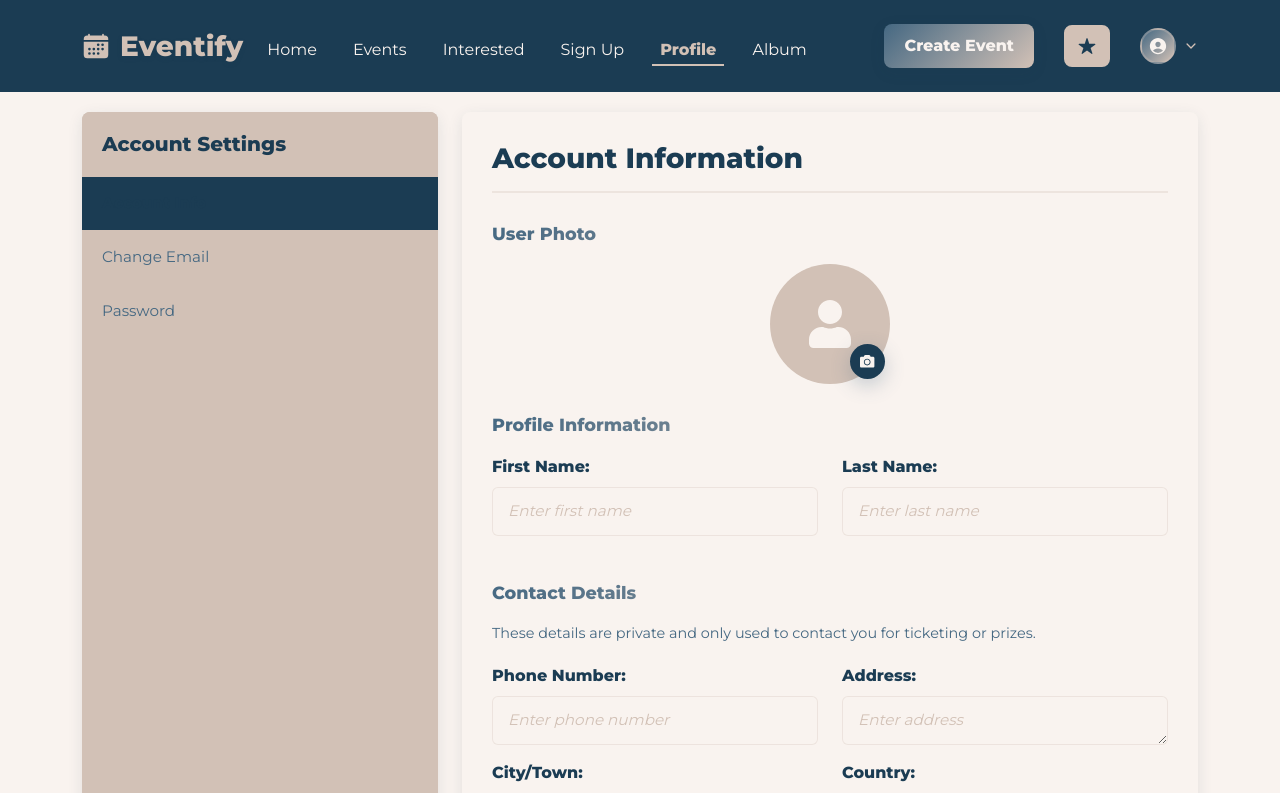
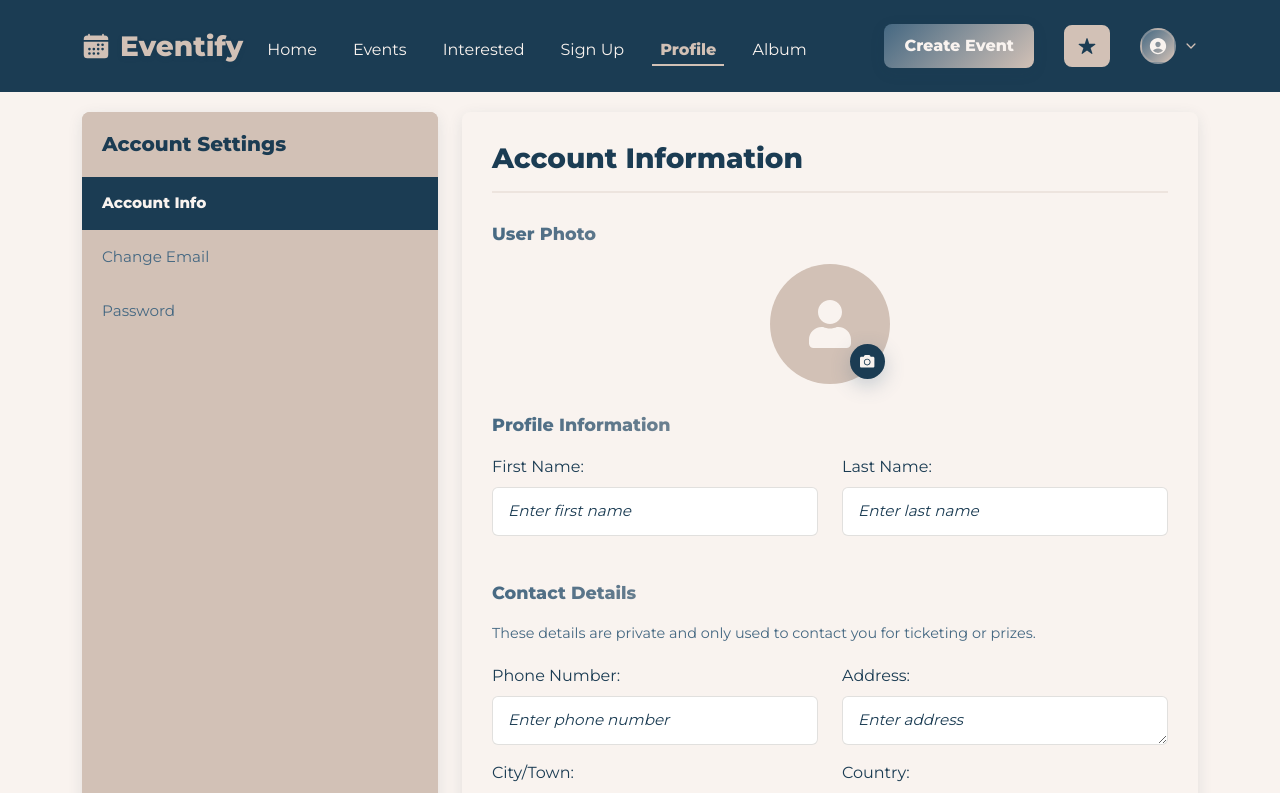
Before and after one commit to ITIFinalProject/final-project-web, a React (Vite) app: page /Profile in a window 1280 px wide. Shown: the top 793 px of the page. Built offline with nearby package versions, Linux system fonts and the light colour scheme.

Commit message:
Fix & Update UI

```diff
--- a/src/styles/Profile.css
+++ b/src/styles/Profile.css
@@ -55,7 +55,7 @@
 
 .sidebar-button.active {
   background-color: var(--primary-dark);
-  color: var(--white);
+  color: var(--white) !important;
   font-weight: 600;
 }
 
@@ -144,18 +144,18 @@
 /* Form Styles */
 .form-label {
   color: var(--text-primary);
-  font-weight: 600;
+  font-weight: 500;
   margin-bottom: 8px;
   display: block;
 }
 
 .form-control {
-  border: 1px solid var(--border-beige);
+  border: 1px solid var(--border-dark);
   border-radius: 6px;
   padding: 12px 15px;
   font-size: 0.95rem;
   transition: all 0.3s ease;
-  background-color: var(--white);
+  /* background-color: var(--white); */
 }
 
 .form-control:focus {
@@ -165,7 +165,7 @@
 }
 
 .form-control::placeholder {
-  color: var(--text-muted);
+  color: var(--text-primary);
   font-style: italic;
 }
 
```
